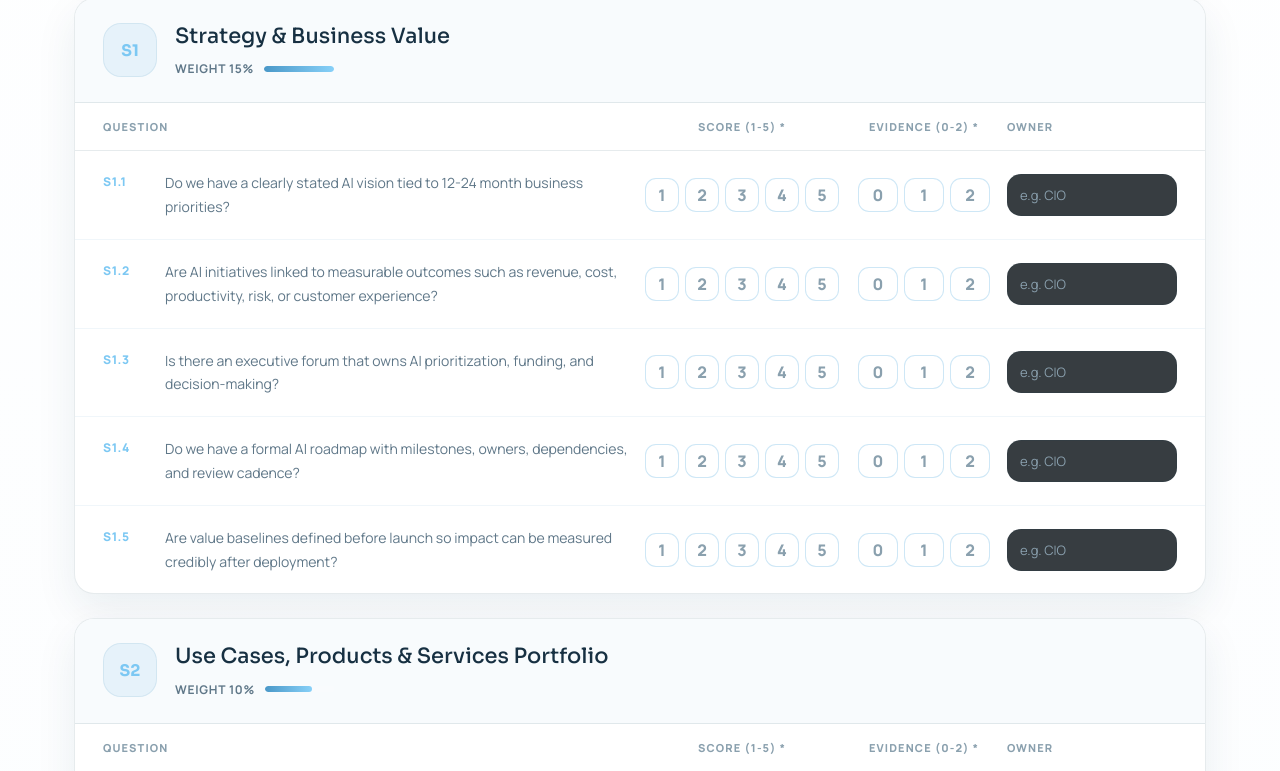
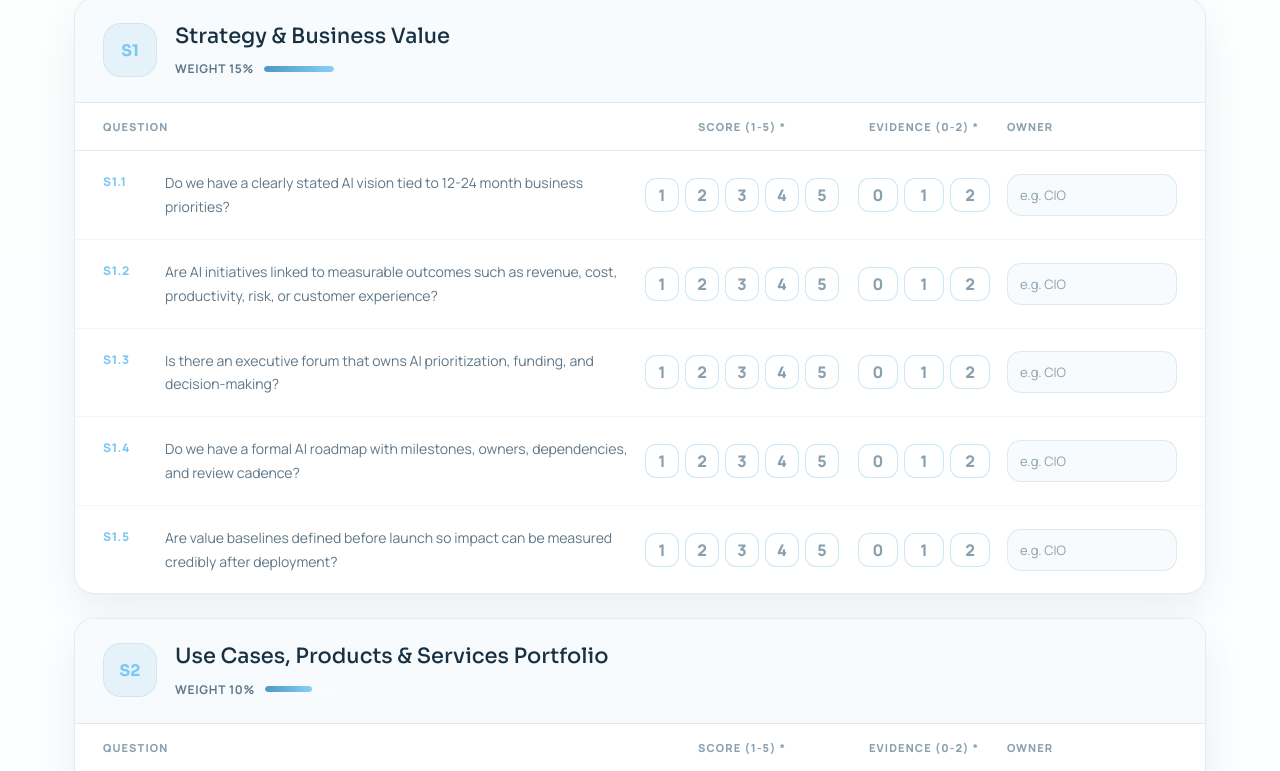
Before and after one commit to Sri1999-ai/survey-to-sharepoint, a plain HTML site: page index.html in a window 1280 px wide. Shown: the part 1314-2085 px from the top of the page. Drawn offline with Linux system fonts and the light colour scheme.

Commit message:
changed owner

```diff
--- a/index.html
+++ b/index.html
@@ -568,7 +568,7 @@ body::before{
   border:1px solid var(--border);
   border-radius:14px;
   padding:11px 12px;
-  background:rgba(5,13,18,0.8);
+  background:var(--surface-2);
   color:var(--text);
   font:inherit;
   font-size:13px;
```
